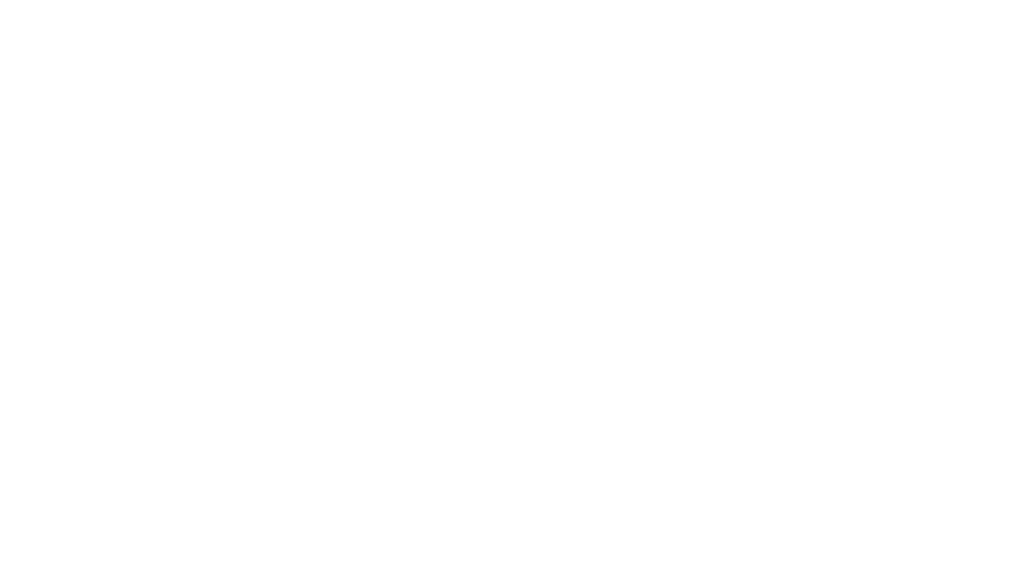
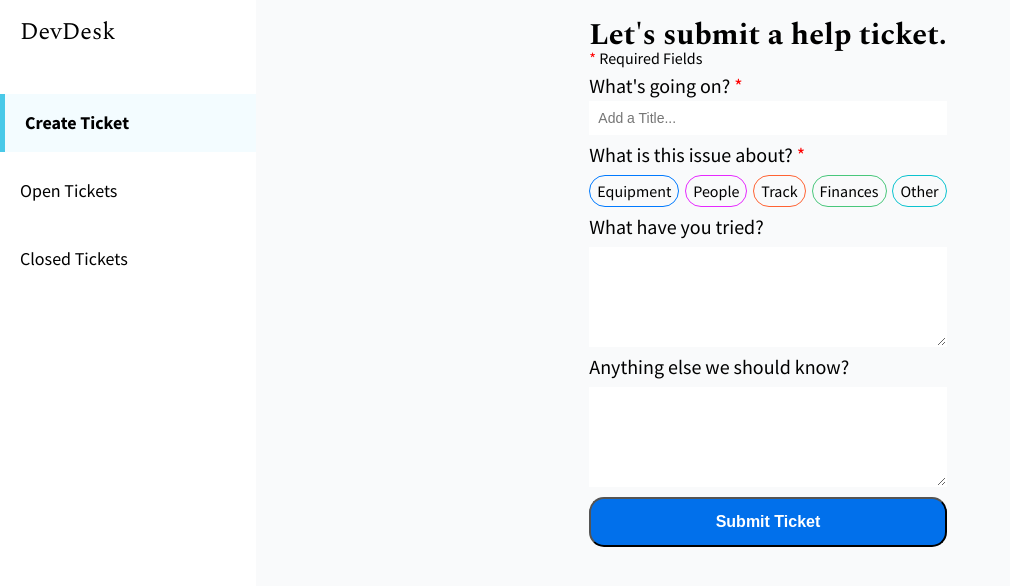
Before and after one commit to Build-Week-DevDesk-Queue1/frontend, a React (Create React App) app in the folder devdesk/: page /student-dashboard in a window 1280 px wide. Shown: the top 586 px of the page, without its empty margins (0-1010 px from the left). Built offline with nearby package versions, Linux system fonts and the light colour scheme.

Commit message:
started working on the student dashboard

```diff
--- a/devdesk/src/App.css
+++ b/devdesk/src/App.css
@@ -162,10 +162,12 @@ h6 {
   height: 100%;
 }
 
+.student-sidebar,
 .sidebar {
   width: 20%;
 }
 
+.student-sidebar h2,
 .sidebar h2 {
   font-size: 24px;
 }
@@ -185,14 +187,15 @@ h6 {
   margin-bottom: 0;
 }
 
+.student-main-content,
 .main-content {
   flex: 1;
   background-color: #f9fafb;
   height: 100%;
   padding: 20px 0;
-  align-items: stretch;
 }
 
+.createTicket,
 .mytickets,
 .alltickets {
   display: flex;
@@ -202,6 +205,7 @@ h6 {
   height: 100%;
 }
 
+.createTicket,
 .mytickets {
   height: 100vh;
   min-height: 100%;
@@ -399,3 +403,110 @@ h6 {
 .tried {
   margin-top: 20px;
 }
+
+.createTicketForm h2 {
+  font-weight: bold;
+  font-size: 30px;
+}
+
+.createTicketForm label {
+  font-size: 20px;
+  margin-top: 10px;
+}
+
+.createTicketForm input {
+  margin-top: 5px;
+  padding: 8px;
+  font-size: 14px;
+  border: 1px solid #ffffff;
+}
+
+.createTicketForm .info-helper {
+  font-size: 16px;
+}
+
+.createTicketForm .info-helper-astericks {
+  color: red;
+}
+
+.createTicketForm .form-group {
+  display: flex;
+  flex-direction: column;
+}
+
+.createTicketForm textarea {
+  margin-top: 10px;
+  border: 1px solid #ffffff;
+  font-size: 14px;
+  height: 100px;
+}
+
+.create-ticket-btn {
+  width: 100%;
+  padding: 10px;
+  margin-top: 10px;
+  height: 50px;
+  color: #ffffff;
+  border-radius: 15px;
+  background-color: #0170eb;
+  cursor: pointer;
+  font-size: 16px;
+  font-weight: bold;
+}
+
+.category-selection {
+  display: flex;
+  justify-content: space-between;
+  padding-top: 10px;
+}
+
+.category-selection-option {
+  border-radius: 20px;
+  padding: 7px;
+  cursor: pointer;
+}
+
+.category-equipment {
+  border: 1px solid #017aff;
+}
+
+.category-people {
+  border: 1px solid #e629ff;
+}
+
+.category-track {
+  border: 1px solid #ff6333;
+}
+
+.category-finances {
+  border: 1px solid #49c77b;
+}
+
+.category-other {
+  border: 1px solid #0bc3cf;
+}
+
+.category-equipment-selected {
+  background-color: #017aff;
+  color: white;
+}
+
+.category-people-selected {
+  background-color: #e629ff;
+  color: white;
+}
+
+.category-track-selected {
+  background-color: #ff6333;
+  color: white;
+}
+
+.category-finances-selected {
+  background-color: #49c77b;
+  color: white;
+}
+
+.category-other-selected {
+  background-color: #0bc3cf;
+  color: white;
+}
--- a/devdesk/src/App.js
+++ b/devdesk/src/App.js
@@ -1,5 +1,6 @@
 import React from "react";
 import HelperDashboard from "./components/helper/helperdashboard";
+import StudentDashboard from "./components/student/studentdashboard";
 import "./App.css";
 import { BrowserRouter as Router } from "react-router-dom";
 import { Route } from "react-router-dom";
@@ -11,6 +12,9 @@ function App() {
         <Route path="/helper-dashboard">
           <HelperDashboard />
         </Route>
+        <Route path="/student-dashboard">
+          <StudentDashboard />
+        </Route>
       </div>
     </Router>
   );
--- /dev/null
+++ b/devdesk/src/components/student/createticketform.js
@@ -0,0 +1,130 @@
+import React, { useState } from "react";
+
+function CreateTicketForm() {
+  const [createTicket, setCreateTicket] = useState({
+    title: "",
+    tried: "",
+    additionalInfo: ""
+  });
+
+  const [selectedCategory, setSelectedCategory] = useState(null);
+
+  function handleChange(e) {
+    setCreateTicket({ ...createTicket, [e.target.name]: e.target.value });
+  }
+
+  function setCategory(e) {
+    setSelectedCategory(+e.target.getAttribute("data-id"));
+  }
+
+  return (
+    <form className="createTicketForm">
+      <h2>Let's submit a help ticket.</h2>
+      <p className="info-helper">
+        <span className="info-helper-astericks">*</span> Required Fields
+      </p>
+      <div className="form-group">
+        <label htmlFor="title">
+          What's going on? <span className="info-helper-astericks">*</span>
+        </label>
+        <input
+          value={createTicket.title}
+          onChange={handleChange}
+          name="title"
+          type="text"
+          placeholder="Add a Title..."
+        />
+      </div>
+      <div className="form-group">
+        <label htmlFor="">
+          What is this issue about?{" "}
+          <span className="info-helper-astericks">*</span>
+        </label>
+        <div className="category-selection">
+          <div
+            data-id="0"
+            onClick={setCategory}
+            className={
+              selectedCategory + "" === "0"
+                ? "category-selection-option category-equipment category-equipment-selected"
+                : "category-selection-option category-equipment"
+            }
+          >
+            Equipment
+          </div>
+          <div
+            data-id="1"
+            onClick={setCategory}
+            className={
+              selectedCategory + "" === "1"
+                ? "category-selection-option category-people category-people-selected"
+                : "category-selection-option category-people"
+            }
+          >
+            People
+          </div>
+          <div
+            data-id="2"
+            onClick={setCategory}
+            className={
+              selectedCategory + "" === "2"
+                ? "category-selection-option category-track category-track-selected"
+                : "category-selection-option category-track"
+            }
+          >
+            Track
+          </div>
+          <div
+            data-id="3"
+            onClick={setCategory}
+            className={
+              selectedCategory + "" === "3"
+                ? "category-selection-option category-finances category-finances-selected"
+                : "category-selection-option category-finances"
+            }
+          >
+            Finances
+          </div>
+          <div
+            data-id="4"
+            onClick={setCategory}
+            className={
+              selectedCategory + "" === "4"
+                ? "category-selection-option category-other category-other-selected"
+                : "category-selection-option category-other"
+            }
+          >
+            Other
+          </div>
+        </div>
+      </div>
+      <div className="form-group">
+        <label htmlFor="">What have you tried?</label>
+        <textarea
+          value={createTicket.tried}
+          onChange={handleChange}
+          name="tried"
+          id=""
+          cols="10"
+          rows="10"
+        ></textarea>
+      </div>
+      <div className="form-group">
+        <label htmlFor="">Anything else we should know?</label>
+        <textarea
+          value={createTicket.additionalInfo}
+          onChange={handleChange}
+          name="additionalInfo"
+          id=""
+          cols="10"
+          rows="10"
+        ></textarea>
+      </div>
+      <button type="submit" className="create-ticket-btn">
+        Submit Ticket
+      </button>
+    </form>
+  );
+}
+
+export default CreateTicketForm;
--- a/devdesk/src/components/student/studentdashboard.js
+++ b/devdesk/src/components/student/studentdashboard.js
@@ -1,10 +1,111 @@
-import React from "react";
+import React, { useState } from "react";
+import CreateTicketForm from "./createticketform";
 
 function StudentDashboard() {
+  const [openTickets, setOpenTickets] = useState([
+    {
+      id: 0,
+      category: "Equipment",
+      title: "Laptop stop working",
+      created: 0,
+      attemptedSolution: "Reboot, Apple Genius Bar",
+      additionalInfo:
+        "I took my laptop to the Apple Genius bar and they Weren't able to get it to work.I dont have the money for a replacement right now."
+    },
+    {
+      id: 1,
+      category: "People",
+      title: "My team isn't communicating well",
+      created: 1,
+      attemptedSolution: "Meet individual with my TL and SL",
+      additionalInfo:
+        "I'm on the Hospital project we aren't able to come to an agreement on the direction of the assignment."
+    },
+    {
+      id: 2,
+      category: "Track",
+      title: "I need to go on a Hiatus",
+      created: 2
+    },
+    {
+      id: 3,
+      category: "People",
+      title: "I'm having problems with my SL",
+      created: 2
+    },
+    {
+      id: 4,
+      category: "Finance",
+      title: "Something's wrong with my account",
+      created: 2,
+      attemptedSolution: "double check my account information is correct",
+      additionalInfo:
+        "My account was working couple minutes ago, unable to log back in"
+    },
+    {
+      id: 5,
+      category: "Other",
+      title: "Does Lambda school hire students",
+      created: 3
+    },
+    {
+      id: 6,
+      category: "People",
+      title: "I'm having trouble with my instructor",
+      created: 3
+    },
+    {
+      id: 7,
+      category: "Track",
+      title: "I need to go on a Hiatus",
+      created: 3
+    },
+    {
+      id: 8,
+      category: "People",
+      title: "I'm having problems with my TL",
+      created: 4
+    }
+  ]);
+  const [optionSelected, setOptionSelected] = useState(1);
+
+  function setSelectedOption(e) {
+    setOptionSelected(+e.target.getAttribute("data-id"));
+  }
+
   return (
     <>
-      <div className="student-sidebar"></div>
-      <div className="student-main-content"></div>
+      <div className="student-sidebar">
+        <h2 className="dashboard-brandname">DevDesk</h2>
+        <ul className="option-list">
+          <li
+            onClick={setSelectedOption}
+            data-id="1"
+            className={optionSelected + "" === "1" ? "selected-option" : ""}
+          >
+            Create Ticket
+          </li>
+          <li
+            onClick={setSelectedOption}
+            data-id="2"
+            className={optionSelected + "" === "2" ? "selected-option" : ""}
+          >
+            Open Tickets
+          </li>
+          <li
+            onClick={setSelectedOption}
+            data-id="3"
+            className={optionSelected + "" === "3" ? "selected-option" : ""}
+          >
+            Closed Tickets
+          </li>
+        </ul>
+      </div>
+      <div className="student-main-content">
+        <div className="createTicket">
+          <CreateTicketForm />
+        </div>
+      </div>
     </>
   );
 }
```
